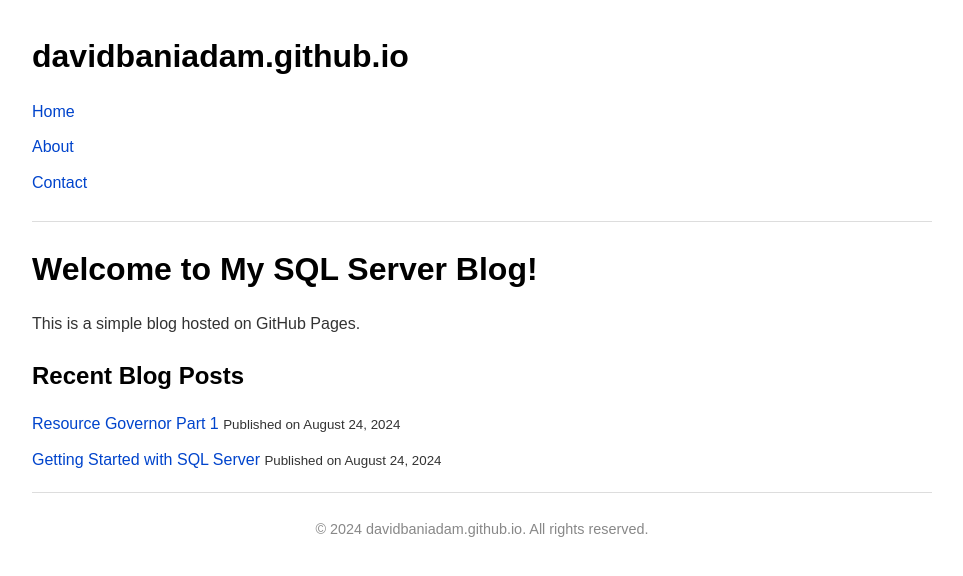
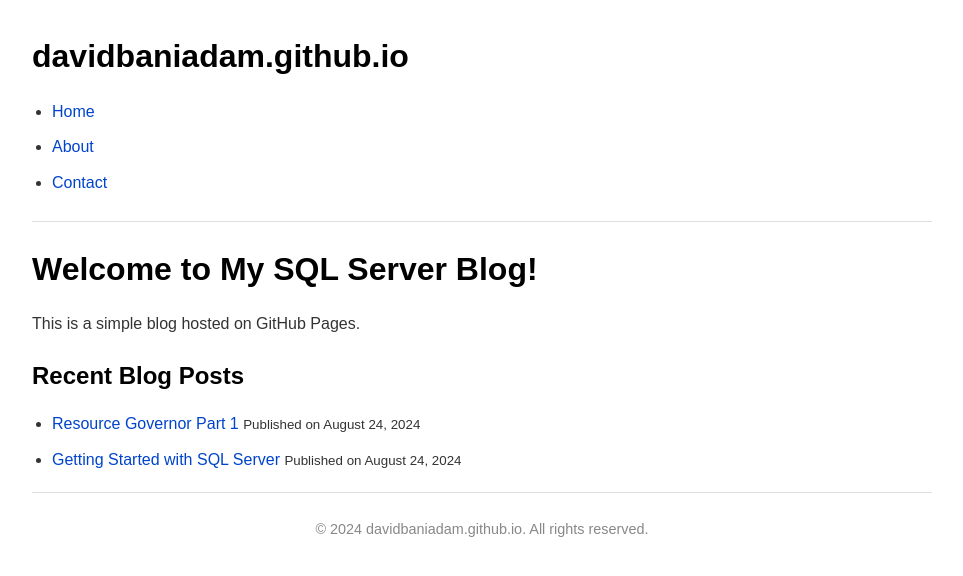
Before and after one commit to davidbaniadam/davidbaniadam.github.io, a Jekyll site: the page built from index.md, in a window 1280 px wide. Shown: the top 576 px of the page, without its empty margins (158-1121 px from the left). Built offline with Jekyll 4.4.1, drawn with Linux system fonts in a browser that asks for light colours.

Commit message:
Update style.css

```diff
--- a/assets/css/style.css
+++ b/assets/css/style.css
@@ -23,9 +23,10 @@
 }
 
 ul {
-    list-style-type: none;
-    padding: 0;
+    list-style-type: disc; /* Restores bullet points */
+    padding-left: 20px; /* Adds indentation for bullets */
 }
+
 
 li {
     margin-bottom: 10px;
```
